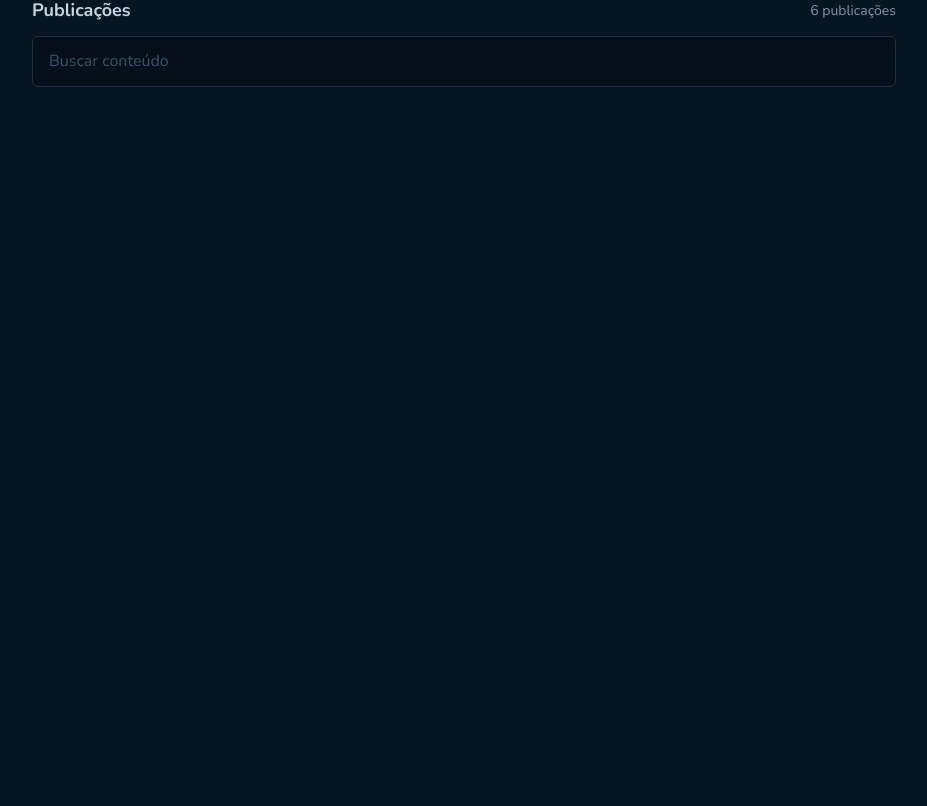
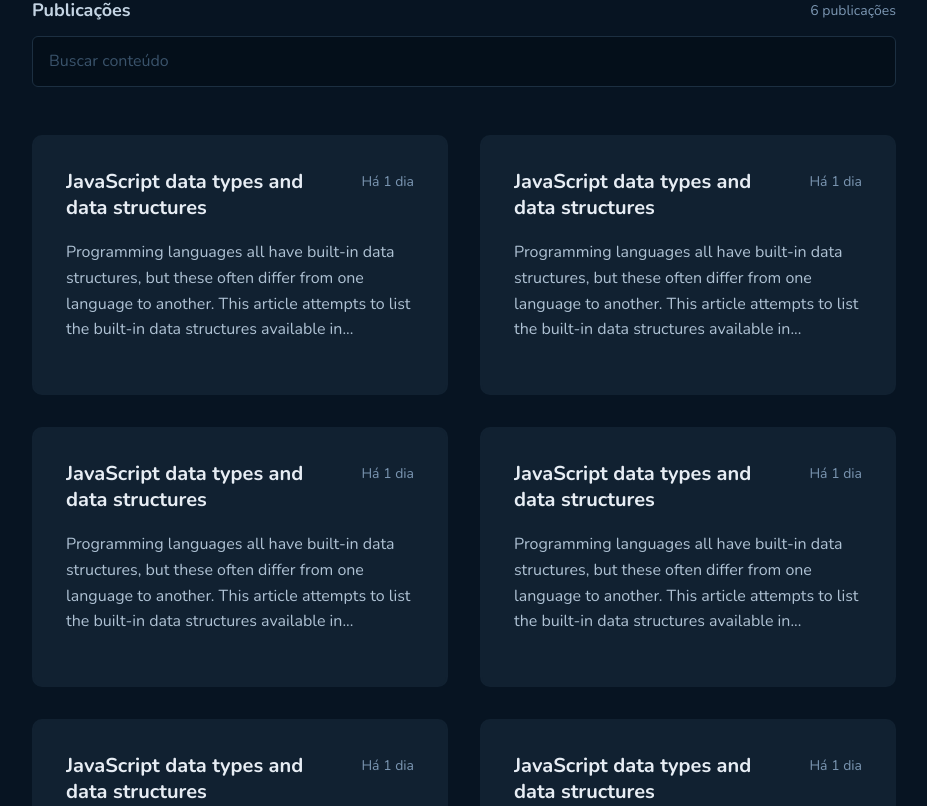
Before and after one commit to Victtor-777/Github_Blog, a React (Vite) app: page / in a window 1280 px wide. Shown: the part 494-1300 px from the top of the page, without its empty margins (176-1103 px from the left). Before the commit the page ends 800 px from the top, so only its background shows below. Built offline with nearby package versions, Linux system fonts and the light colour scheme.

Commit message:
Add Posts a home

```diff
--- /dev/null
+++ b/src/pages/home/components/Post/index.tsx
@@ -0,0 +1,17 @@
+import { PostContainer } from "./styles";
+
+export function Post() {
+  return (
+    <PostContainer>
+      <div>
+        <strong>JavaScript data types and data structures</strong>
+        <span>Há 1 dia</span>
+      </div>
+      <p>
+        Programming languages all have built-in data structures, but these often
+        differ from one language to another. This article attempts to list the
+        built-in data structures available in...
+      </p>
+    </PostContainer>
+  );
+}
--- /dev/null
+++ b/src/pages/home/components/Post/styles.ts
@@ -0,0 +1,47 @@
+import styled from "styled-components";
+
+export const PostContainer = styled.div`
+  width: 100%;
+  height: 16.25rem;
+  border-radius: 10px;
+  background: ${({ theme }) => theme.colors["base-post"]};
+  border: 2px solid ${({ theme }) => theme.colors["base-post"]};
+  padding: 2rem;
+  transition: 0.2s;
+
+  &:hover {
+    border-color: ${({ theme }) => theme.colors["base-label"]};
+  }
+
+  div {
+    display: flex;
+    gap: 1rem;
+    margin-bottom: 1.25rem;
+
+    strong {
+      flex: 1;
+      font-size: ${({ theme }) => theme.textSizes["title-title-m"]};
+      color: ${({ theme }) => theme.colors["base-title"]};
+
+      overflow: hidden;
+      text-overflow: ellipsis;
+      display: -webkit-box;
+      -webkit-box-orient: vertical;
+      -webkit-line-clamp: 2;
+    }
+
+    span {
+      width: max-content;
+      font-size: ${({ theme }) => theme.textSizes["text-text-s"]};
+      color: ${({ theme }) => theme.colors["base-span"]};
+    }
+  }
+
+  p {
+    overflow: hidden;
+    text-overflow: ellipsis;
+    display: -webkit-box;
+    -webkit-box-orient: vertical;
+    -webkit-line-clamp: 4;
+  }
+`;
--- a/src/pages/home/index.tsx
+++ b/src/pages/home/index.tsx
@@ -1,11 +1,21 @@
+import { Post } from "./components/Post";
 import { Profile } from "./components/Profile";
 import { SearchInput } from "./components/SearchInput";
+import { PostsListContainer } from "./styles";
 
 export function Home() {
   return (
     <div>
       <Profile />
       <SearchInput />
+      <PostsListContainer>
+        <Post />
+        <Post />
+        <Post />
+        <Post />
+        <Post />
+        <Post />
+      </PostsListContainer>
     </div>
   );
 }
--- /dev/null
+++ b/src/pages/home/styles.ts
@@ -0,0 +1,9 @@
+import styled from "styled-components";
+
+export const PostsListContainer = styled.section`
+  width: 100%;
+  display: grid;
+  grid-template-columns: repeat(auto-fit, minmax(26rem, 1fr));
+  gap: 2rem;
+  margin-bottom: 14rem;
+`;
```
